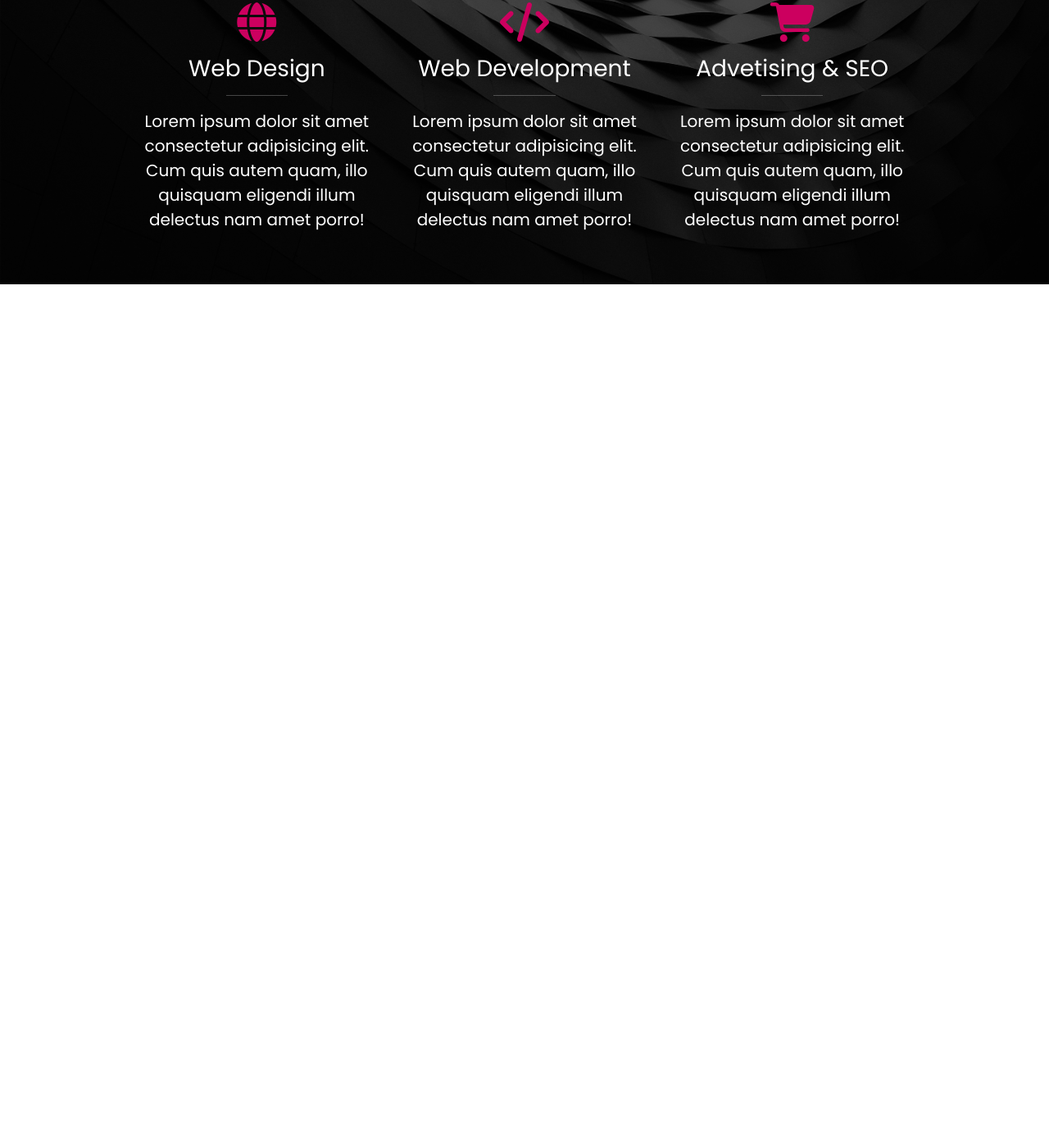
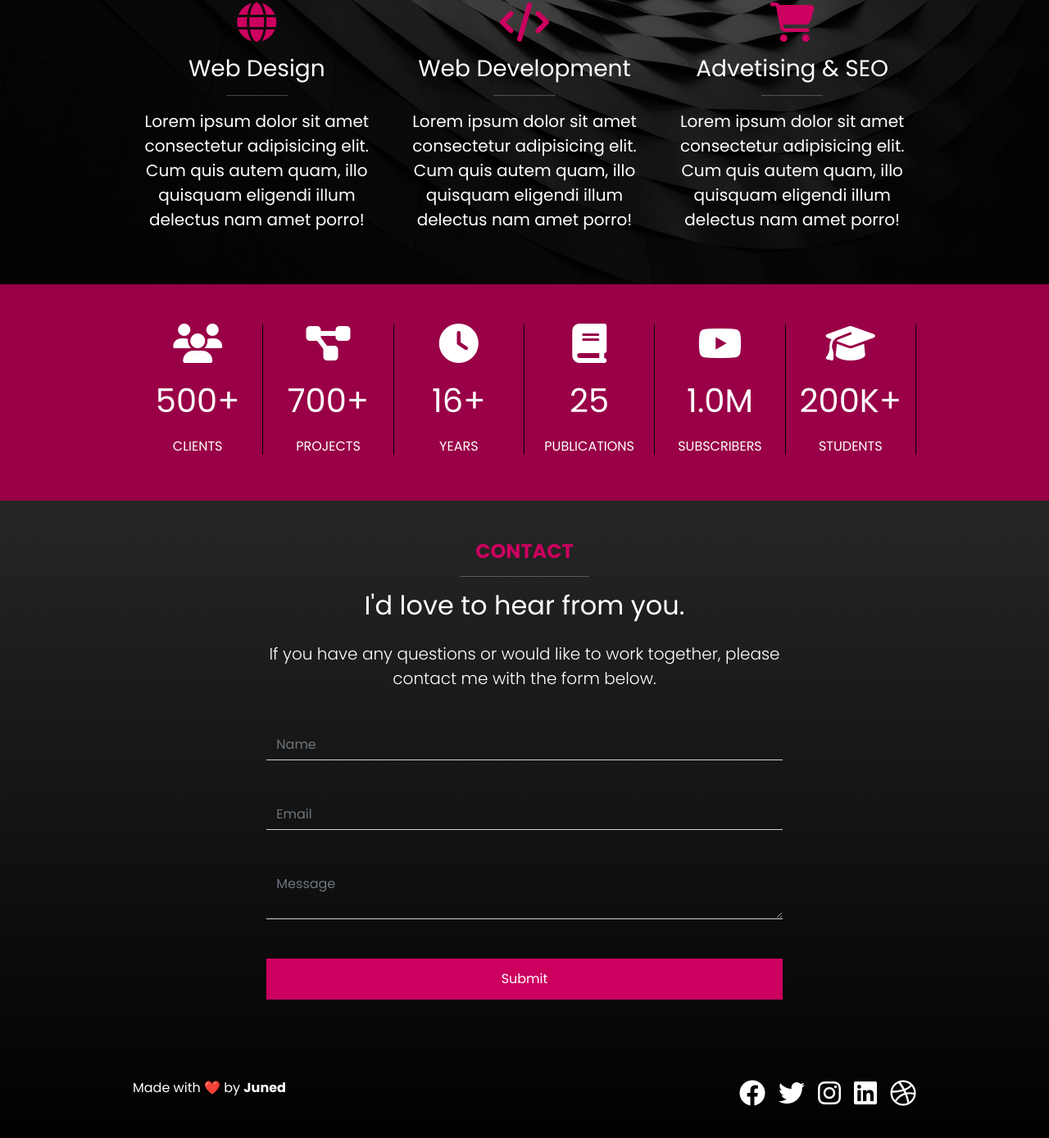
Before and after one commit to JunaidQureshi05/portfolio-website, a website: page index.html in a window 1280 px wide. Shown: the part 3710-5099 px from the top of the page at 82% size. Before the commit the page ends 4057 px from the top, so only its background shows below. Drawn offline with nearby package versions, Linux system fonts and the light colour scheme; files that its build step writes are made by us from their sources.

Commit message:
complete remaining section

```diff
--- a/index.html
+++ b/index.html
@@ -420,6 +420,119 @@
       </div>
     </section>
 
+    <!-- Stats -->
+    <section class="stats py-5 text-bg-secondary">
+      <div class="container">
+        <div class="row g-0">
+          <div class="col-md-4 col-lg-2">
+            <div class="stat text-center border-end border-dark">
+              <i class="fas fa-users fa-3x mb-3"></i>
+              <p class="fs-1">500+</p>
+              <h3 class="fs-6 text-uppercase">Clients</h3>
+            </div>
+          </div>
+          <div class="col-md-4 col-lg-2">
+            <div class="stat text-center border-end border-dark">
+              <i class="fas fa-project-diagram fa-3x mb-3"></i>
+              <p class="fs-1">700+</p>
+              <h3 class="fs-6 text-uppercase">Projects</h3>
+            </div>
+          </div>
+          <div class="col-md-4 col-lg-2">
+            <div class="stat text-center border-end border-dark">
+              <i class="fas fa-clock fa-3x mb-3"></i>
+              <p class="fs-1">16+</p>
+              <h3 class="fs-6 text-uppercase">Years</h3>
+            </div>
+          </div>
+          <div class="col-md-4 col-lg-2">
+            <div class="stat text-center border-end border-dark">
+              <i class="fas fa-book fa-3x mb-3"></i>
+              <p class="fs-1">25</p>
+              <h3 class="fs-6 text-uppercase">Publications</h3>
+            </div>
+          </div>
+          <div class="col-md-4 col-lg-2">
+            <div class="stat text-center border-end border-dark">
+              <i class="fa-brands fa-youtube fa-3x mb-3"></i>
+              <p class="fs-1">1.0M</p>
+              <h3 class="fs-6 text-uppercase">Subscribers</h3>
+            </div>
+          </div>
+          <div class="col-md-4 col-lg-2">
+            <div class="stat text-center border-end border-dark">
+              <i class="fas fa-graduation-cap fa-3x mb-3"></i>
+              <p class="fs-1">200K+</p>
+              <h3 class="fs-6 text-uppercase">Students</h3>
+            </div>
+          </div>
+        </div>
+      </div>
+    </section>
+
+    <!-- Contact -->
+    <section class="contact text-bg-dark bg-gradient py-5">
+      <div class="container">
+        <div class="row">
+          <div class="col-md-8 offset-md-2">
+            <div class="text-center mb-5">
+              <h4 class="text-uppercase fw-bold text-primary">Contact</h4>
+              <hr class="w-25 mx-auto" />
+              <h2 class="mb-4">I'd love to hear from you.</h2>
+              <p class="lead">
+                If you have any questions or would like to work together, please
+                contact me with the form below.
+              </p>
+            </div>
+            <form action="">
+              <div class="mb-5">
+                <input
+                  class="form-control bg-transparent border-top-0 border-start-0 border-end-0 rounded-0 border-muted text-white"
+                  placeholder="Name"
+                />
+              </div>
+              <div class="mb-5">
+                <input
+                  class="form-control bg-transparent border-top-0 border-start-0 border-end-0 rounded-0 border-muted text-white"
+                  placeholder="Email"
+                />
+              </div>
+              <div class="mb-5">
+                <textarea
+                  class="form-control bg-transparent border-top-0 border-start-0 border-end-0 rounded-0 border-muted text-white"
+                  placeholder="Message"
+                ></textarea>
+              </div>
+              <div class="mb-5 d-grid">
+                <button type="submit" class="btn btn-primary">Submit</button>
+              </div>
+            </form>
+          </div>
+        </div>
+        <!-- Footer -->
+        <div class="d-flex mt-5">
+          <p class="flex-grow-1">Made with ❤️ by <strong>Juned</strong></p>
+          <div class="hstack gap-3">
+            <a href="#">
+              <i class="fab fa-facebook fa-2x text-white"></i>
+            </a>
+            <a class="text-decoration-none" href="#">
+              <i class="fab fa-twitter fa-2x text-white"></i>
+            </a>
+            <a class="text-decoration-none" href="#">
+              <i class="fab fa-instagram fa-2x text-white"></i>
+            </a>
+            <a class="text-decoration-none" href="#">
+              <i class="fab fa-linkedin fa-2x text-white"></i>
+            </a>
+            <a class="text-decoration-none" href="#">
+              <i class="fab fa-dribbble fa-2x text-white"></i>
+            </a>
+          </div>
+        </div>
+      </div>
+    </section>
+
     <script src="js/bootstrap.bundle.min.js"></script>
     <script src="js/lightbox-plus-jquery.min.js"></script>
     <script src="js/script.js"></script>
--- a/scss/styles.scss
+++ b/scss/styles.scss
@@ -62,4 +62,13 @@
   .header .roles {
     font-size: 18px !important;
   }
+
+  .stats {
+    .stat {
+      border-right: none !important;
+      margin-bottom: 40px;
+      border-bottom: var(--bs-dark) solid 1px;
+      padding-bottom: 20px;
+    }
+  }
 }
```
